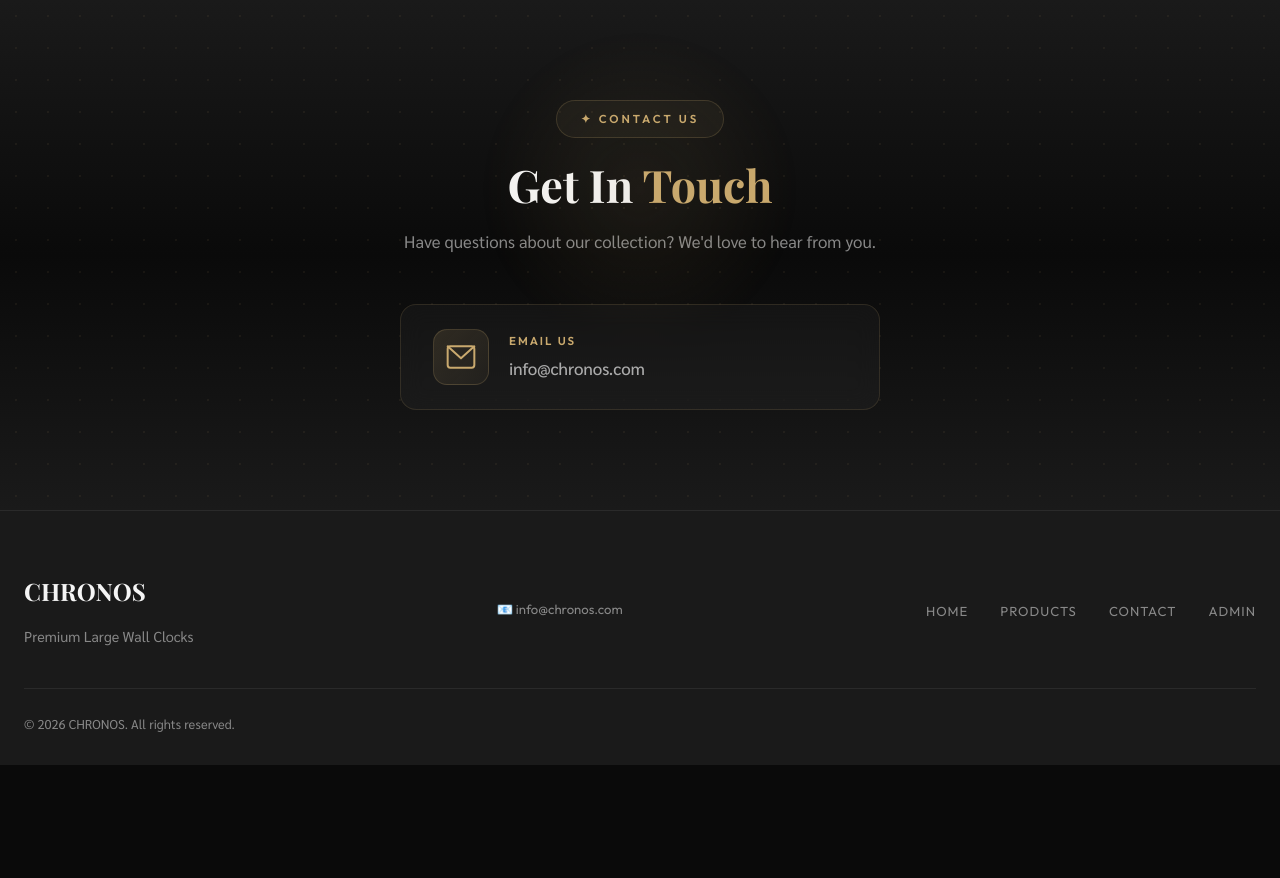
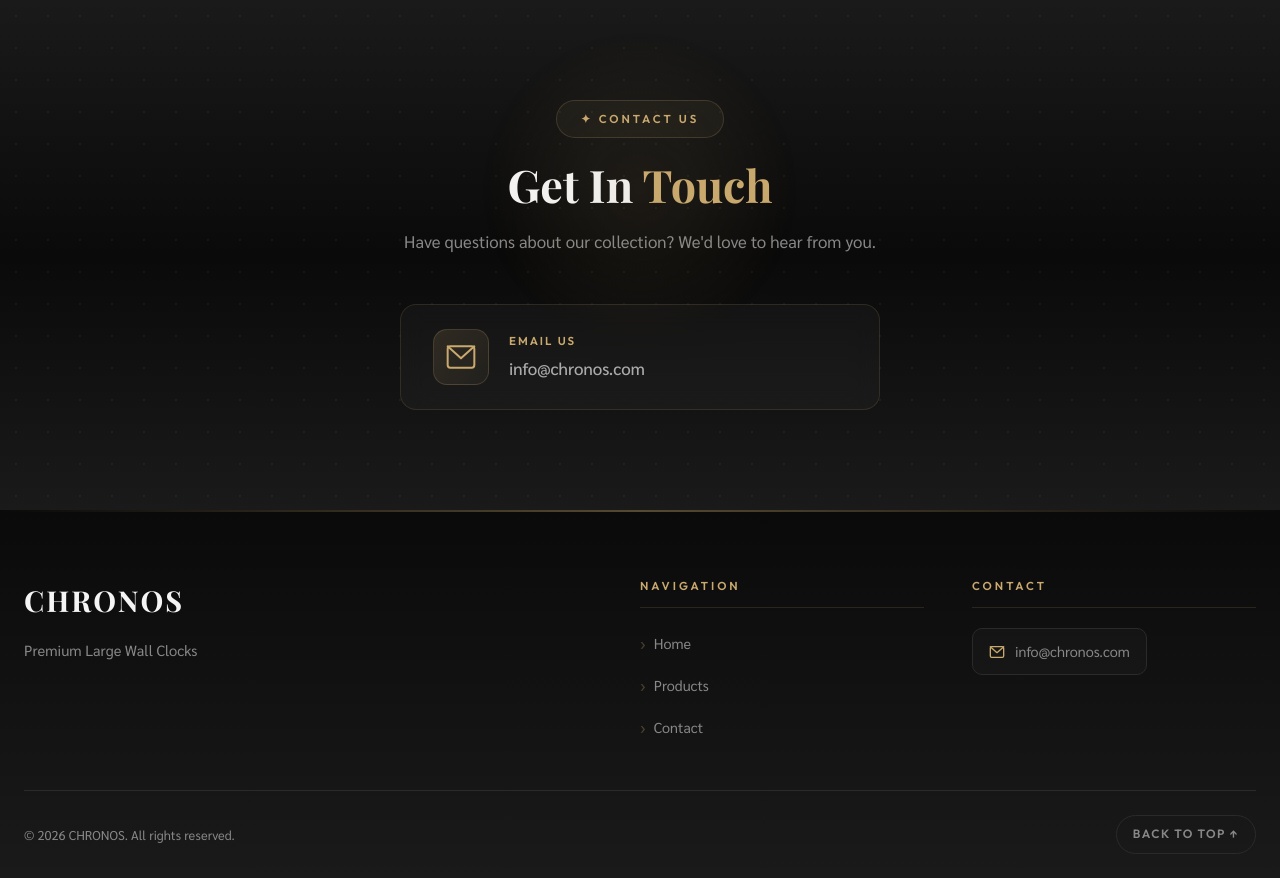
Before and after one commit to sptcmz08/cock, a PHP site: page / in a window 1280 px wide. Shown: the part 3395-4273 px from the top of the page. Before the commit the page ends 4160 px from the top, so only its background shows below. Run offline with PHP 8.4, Linux system fonts and the light colour scheme; data comes from the database, SQL or seed files in the repository; some libraries are stand-ins or nearby versions; some web fonts are replaced.

Commit message:
style: redesign footer as premium 3-column grid with gold accent, vertical nav, and back-to-top

```diff
--- a/css/style.css
+++ b/css/style.css
@@ -1161,71 +1161,120 @@ button { cursor: pointer; border: none; outline: none; font-family: var(--font-b
     transform: translateX(0);
 }
 
-/* ---------- Footer ---------- */
+/* ---------- Footer (Premium) ---------- */
 .footer {
-    background: var(--dark);
-    border-top: 1px solid var(--dark-border);
-    padding: 60px 0 30px;
+    background: linear-gradient(180deg, #0a0a0a 0%, var(--dark) 100%);
+    position: relative;
+    padding: 0 0 0;
 }
 
-.footer-top {
-    display: flex;
-    align-items: center;
-    justify-content: space-between;
-    margin-bottom: 40px;
-    flex-wrap: wrap;
-    gap: 24px;
+.footer-accent {
+    height: 2px;
+    background: linear-gradient(90deg, transparent, var(--gold), transparent);
+    opacity: 0.4;
+}
+
+.footer-grid {
+    display: grid;
+    grid-template-columns: 2fr 1fr 1fr;
+    gap: 48px;
+    padding: 64px 0 48px;
+}
+
+.footer-col-brand {
+    padding-right: 32px;
 }
 
 .footer-brand {
     font-family: var(--font-display);
-    font-size: 1.5rem;
+    font-size: 1.8rem;
     font-weight: 700;
     color: var(--white);
+    margin-bottom: 12px;
+    letter-spacing: 2px;
 }
 
 .footer-brand span { color: var(--gold); }
 
 .footer-tagline {
+    font-size: 0.92rem;
+    color: var(--gray);
+    line-height: 1.7;
+    max-width: 320px;
+}
+
+.footer-col-title {
+    font-family: var(--font-ui);
+    font-size: 0.72rem;
+    font-weight: 600;
+    letter-spacing: 3px;
+    text-transform: uppercase;
+    color: var(--gold);
+    margin-bottom: 20px;
+    padding-bottom: 12px;
+    border-bottom: 1px solid rgba(201, 169, 110, 0.15);
+}
+
+.footer-nav {
+    list-style: none;
+    display: flex;
+    flex-direction: column;
+    gap: 12px;
+}
+
+.footer-nav a {
     font-size: 0.9rem;
     color: var(--gray);
-    margin-top: 4px;
+    transition: all 0.3s ease;
+    display: inline-flex;
+    align-items: center;
+    gap: 8px;
 }
 
-.footer-links {
-    display: flex;
-    gap: 32px;
-    list-style: none;
+.footer-nav a::before {
+    content: '›';
+    color: rgba(201, 169, 110, 0.3);
+    font-size: 1.1rem;
+    transition: all 0.3s ease;
 }
 
-.footer-links a {
-    font-family: var(--font-ui);
-    font-size: 0.82rem;
-    letter-spacing: 1px;
-    text-transform: uppercase;
-    color: var(--gray);
-    transition: var(--transition-fast);
+.footer-nav a:hover {
+    color: var(--gold);
+    transform: translateX(4px);
 }
 
-.footer-links a:hover { color: var(--gold); }
-
-.footer-contact-info {
-    display: flex;
-    gap: 20px;
-    flex-wrap: wrap;
+.footer-nav a:hover::before {
+    color: var(--gold);
 }
 
-.footer-contact-item {
-    font-family: var(--font-ui);
-    font-size: 0.82rem;
+.footer-email-link {
+    display: inline-flex;
+    align-items: center;
+    gap: 10px;
+    font-size: 0.9rem;
     color: var(--gray);
-    transition: var(--transition-fast);
+    transition: all 0.3s ease;
+    padding: 10px 16px;
+    border: 1px solid var(--dark-border);
+    border-radius: 10px;
+    background: rgba(255, 255, 255, 0.02);
 }
 
-a.footer-contact-item:hover { color: var(--gold); }
+.footer-email-link svg {
+    color: var(--gold);
+    flex-shrink: 0;
+}
+
+.footer-email-link:hover {
+    color: var(--gold);
+    border-color: rgba(201, 169, 110, 0.3);
+    background: rgba(201, 169, 110, 0.05);
+    transform: translateY(-2px);
+    box-shadow: 0 8px 24px rgba(201, 169, 110, 0.08);
+}
 
 .footer-bottom {
-    padding-top: 24px;
+    padding: 24px 0;
     border-top: 1px solid var(--dark-border);
     display: flex;
     align-items: center;
@@ -1239,12 +1288,24 @@ a.footer-contact-item:hover { color: var(--gold); }
     color: var(--gray);
 }
 
-.footer-copy a {
-    color: var(--gold);
-    transition: var(--transition-fast);
+.footer-back-top {
+    font-family: var(--font-ui);
+    font-size: 0.75rem;
+    font-weight: 600;
+    letter-spacing: 1.5px;
+    text-transform: uppercase;
+    color: var(--gray);
+    transition: all 0.3s ease;
+    padding: 8px 16px;
+    border: 1px solid var(--dark-border);
+    border-radius: 100px;
 }
 
-.footer-copy a:hover { color: var(--gold-light); }
+.footer-back-top:hover {
+    color: var(--gold);
+    border-color: rgba(201, 169, 110, 0.3);
+    transform: translateY(-2px);
+}
 
 /* ---------- Scroll Animations ---------- */
 .reveal {
@@ -1324,12 +1385,17 @@ a.footer-contact-item:hover { color: var(--gold); }
     .modal-name { font-size: 1.3rem; }
     .modal-features { grid-template-columns: 1fr; }
 
-    .footer-top { flex-direction: column; text-align: center; }
-    .footer-links { flex-wrap: wrap; justify-content: center; }
+    .footer-grid { grid-template-columns: 1fr; text-align: center; gap: 32px; }
+    .footer-col-brand { padding-right: 0; }
+    .footer-tagline { max-width: 100%; }
+    .footer-nav { align-items: center; }
+    .footer-email-link { justify-content: center; }
+    .footer-bottom { flex-direction: column; text-align: center; }
 
-    .contact-grid { grid-template-columns: 1fr 1fr; }
-    .contact-card-wide { grid-column: 1 / -1; }
-    .footer-bottom { flex-direction: column; text-align: center; }
+    .contact-heading { font-size: 2rem; }
+    .contact-email-card { flex-direction: column; text-align: center; padding: 24px; }
+    .contact-email-info { text-align: center; }
+    .contact-email-arrow { display: none; }
 }
 
 @media (max-width: 480px) {
--- a/index.php
+++ b/index.php
@@ -255,9 +255,11 @@ for ($i = 1; $i <= 4; $i++) {
 
 <!-- ====== Footer ====== -->
 <footer class="footer" id="footer">
+    <div class="footer-accent"></div>
     <div class="container">
-        <div class="footer-top">
-            <div>
+        <div class="footer-grid">
+            <!-- Brand Column -->
+            <div class="footer-col footer-col-brand">
                 <div class="footer-brand">
                     <?php if ($logoImage && file_exists(UPLOAD_DIR . $logoImage)): ?>
                         <img src="<?= htmlspecialchars(UPLOAD_URL . $logoImage) ?>" alt="<?= htmlspecialchars($logoText) ?>" class="footer-logo-img">
@@ -268,23 +270,38 @@ for ($i = 1; $i <= 4; $i++) {
                 <div class="footer-tagline"><?= htmlspecialchars($S['footer_tagline'] ?? 'Premium Large Wall Clocks') ?></div>
             </div>
 
-            <?php if (!empty($S['contact_email'])): ?>
-            <div class="footer-contact-info">
-                <a href="mailto:<?= htmlspecialchars($S['contact_email']) ?>" class="footer-contact-item">📧 <?= htmlspecialchars($S['contact_email']) ?></a>
+            <!-- Navigation Column -->
+            <div class="footer-col">
+                <div class="footer-col-title">Navigation</div>
+                <ul class="footer-nav">
+                    <li><a href="#hero">Home</a></li>
+                    <li><a href="#products">Products</a></li>
+                    <li><a href="#contact">Contact</a></li>
+                </ul>
             </div>
-            <?php endif; ?>
 
-            <ul class="footer-links">
-                <li><a href="#hero">Home</a></li>
-                <li><a href="#products">Products</a></li>
-                <li><a href="#contact">Contact</a></li>
-                <li><a href="admin/">Admin</a></li>
-            </ul>
+            <!-- Contact Column -->
+            <div class="footer-col">
+                <div class="footer-col-title">Contact</div>
+                <?php if (!empty($S['contact_email'])): ?>
+                <a href="mailto:<?= htmlspecialchars($S['contact_email']) ?>" class="footer-email-link">
+                    <svg width="16" height="16" viewBox="0 0 24 24" fill="none" stroke="currentColor" stroke-width="2" stroke-linecap="round" stroke-linejoin="round">
+                        <rect x="2" y="4" width="20" height="16" rx="2"/>
+                        <path d="M22 4L12 13L2 4"/>
+                    </svg>
+                    <?= htmlspecialchars($S['contact_email']) ?>
+                </a>
+                <?php endif; ?>
+            </div>
         </div>
+
         <div class="footer-bottom">
             <div class="footer-copy">
                 © <?= date('Y') ?> <?= htmlspecialchars($S['footer_copyright'] ?? 'CHRONOS. All rights reserved.') ?>
             </div>
+            <a href="#hero" class="footer-back-top">
+                Back to Top ↑
+            </a>
         </div>
     </div>
 </footer>
```
